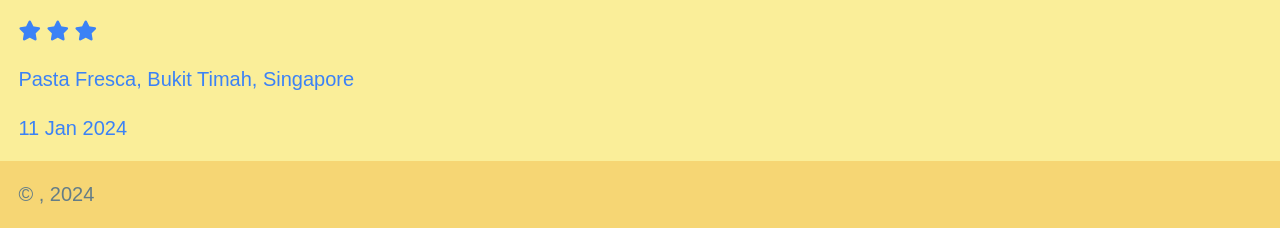
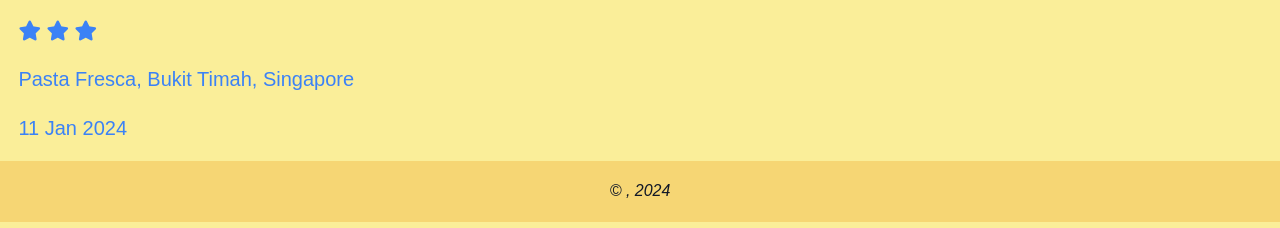
Before and after one commit to davinaleong/proj-shiok-ah, an Astro site: page / in a window 1280 px wide. Shown: the part 5525-5753 px from the top of the page. Built offline with nearby package versions, Linux system fonts and the light colour scheme; Astro itself is replaced by a stand-in of ours; some icons are missing.

Commit message:
Done with primary footer

```diff
--- a/src/pages/index.astro
+++ b/src/pages/index.astro
@@ -203,7 +203,7 @@
 			</div>
 		</main>
 
-		<footer class="primary-footer | bg-saOrange-200 text-saGreen-500">
+		<footer class="primary-footer">
 			<div class="wrapper | flow mx-auto p-4">
 				<p class="primary-footer__content">{APP_NAME} &copy; {AUTHOR}, {copyrightYear}</p>
 			</div>
--- a/src/styles/_primary-footer.scss
+++ b/src/styles/_primary-footer.scss
@@ -0,0 +1,11 @@
+/// Primary Footer
+
+.primary-footer {
+  background-color: theme("colors.saOrange.200");
+
+  &__content {
+    text-align: center;
+    font-size: theme("fontSize.sm");
+    font-style: italic;
+  }
+}
```
